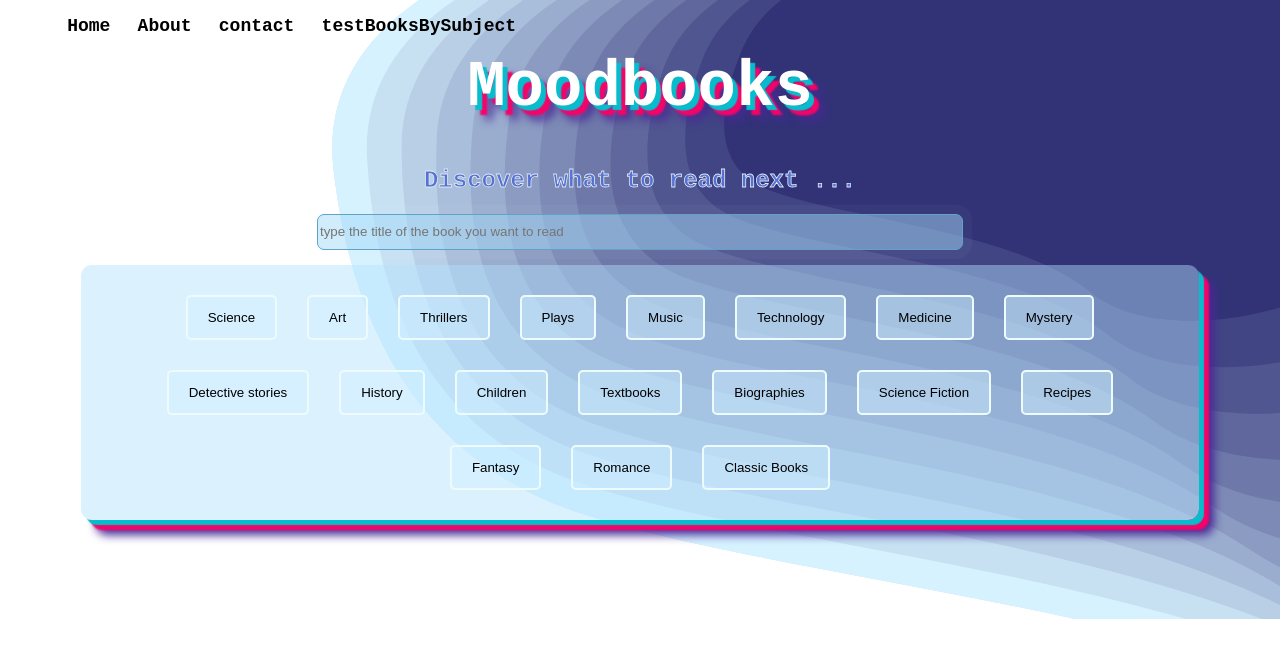
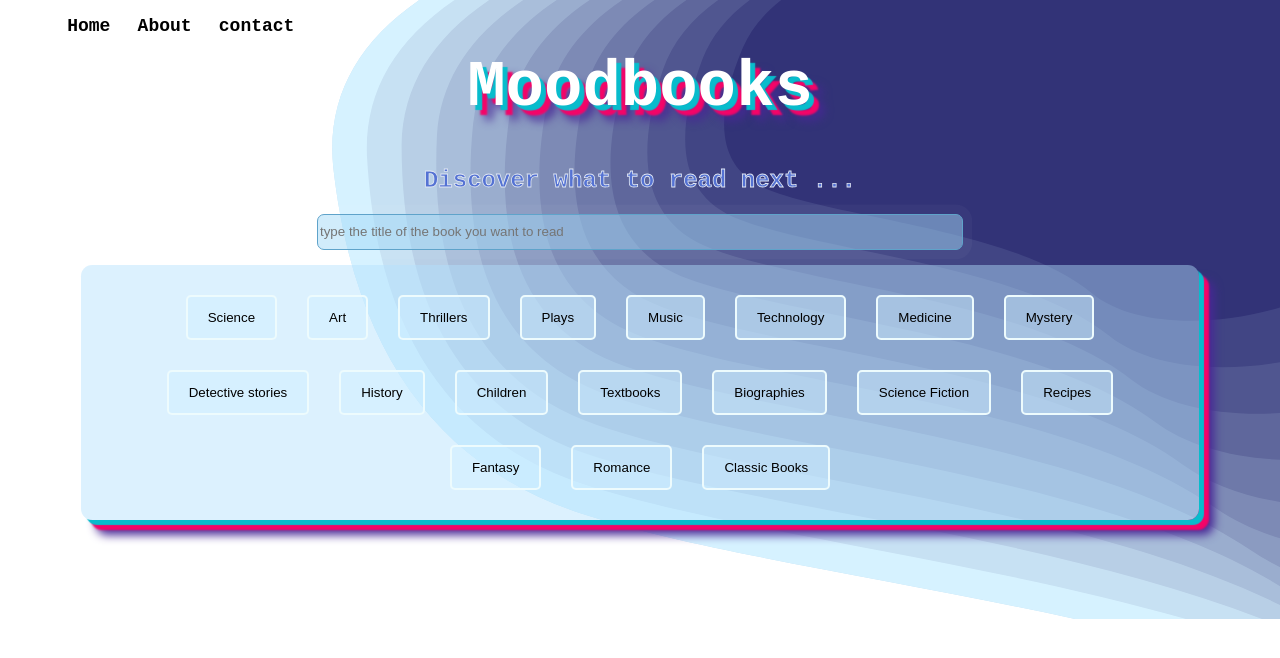
Before and after one commit to stev-dev/moodbooks-reactjs, a React (Create React App) app: page / in a window 1280 px wide. Shown: the top 658 px of the page. Built offline with nearby package versions, Linux system fonts and the light colour scheme.

Commit message:
just removed a dummy link h_h

```diff
--- a/src/components/navbar.jsx
+++ b/src/components/navbar.jsx
@@ -9,7 +9,6 @@ export default function Navbar() {
                     <li style={liStyle}><Link to="./" style={liAnchorStyles} >Home</Link></li>
                     <li style={liStyle}><Link to="./" style={liAnchorStyles} >About</Link></li>
                     <li style={liStyle}><Link to="./" style={liAnchorStyles} >contact</Link></li>
-                    <li style={liStyle}><Link to="./booksBySubject" style={liAnchorStyles} >testBooksBySubject</Link></li>
                 </ul>
             </nav>
         </div>
```
